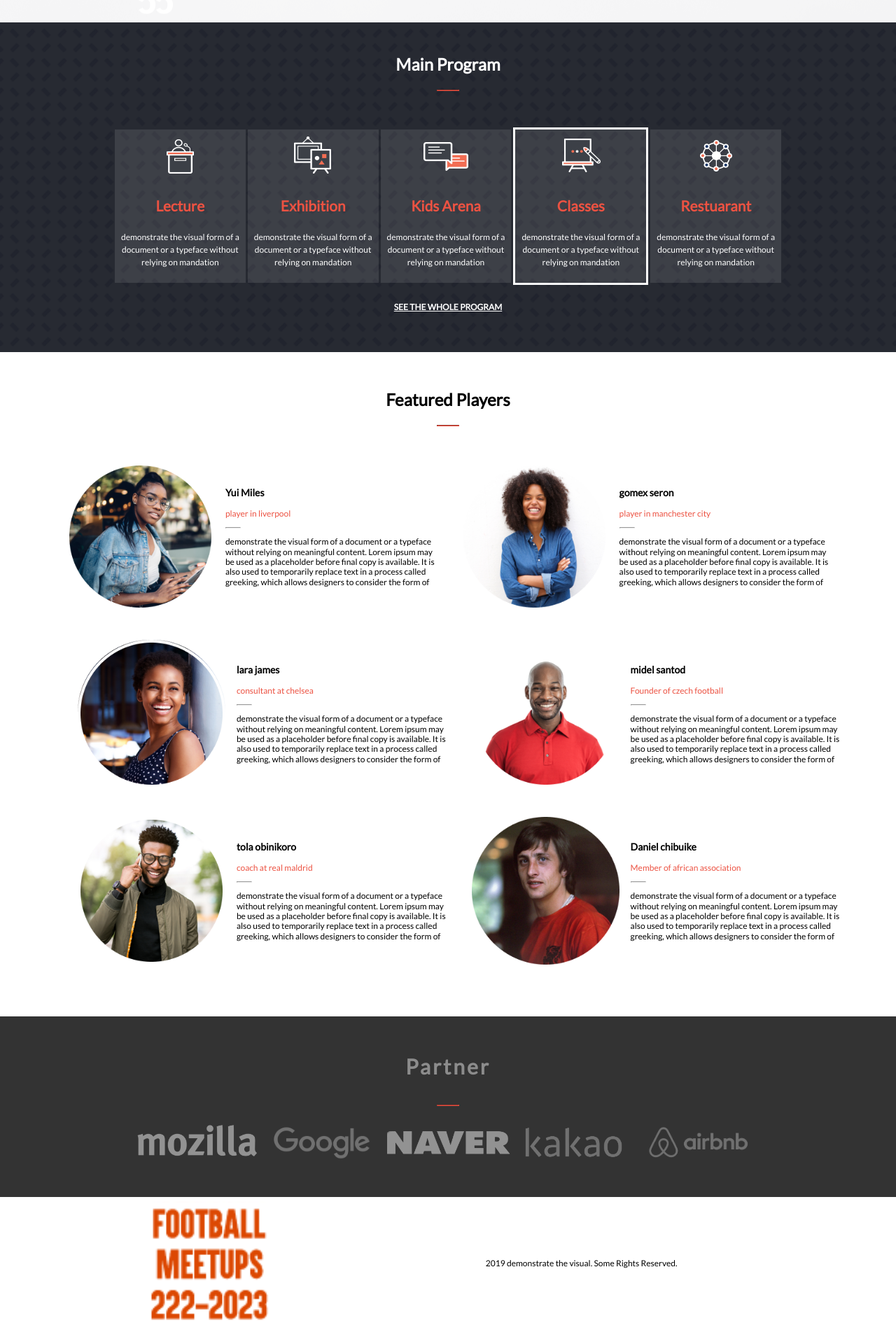
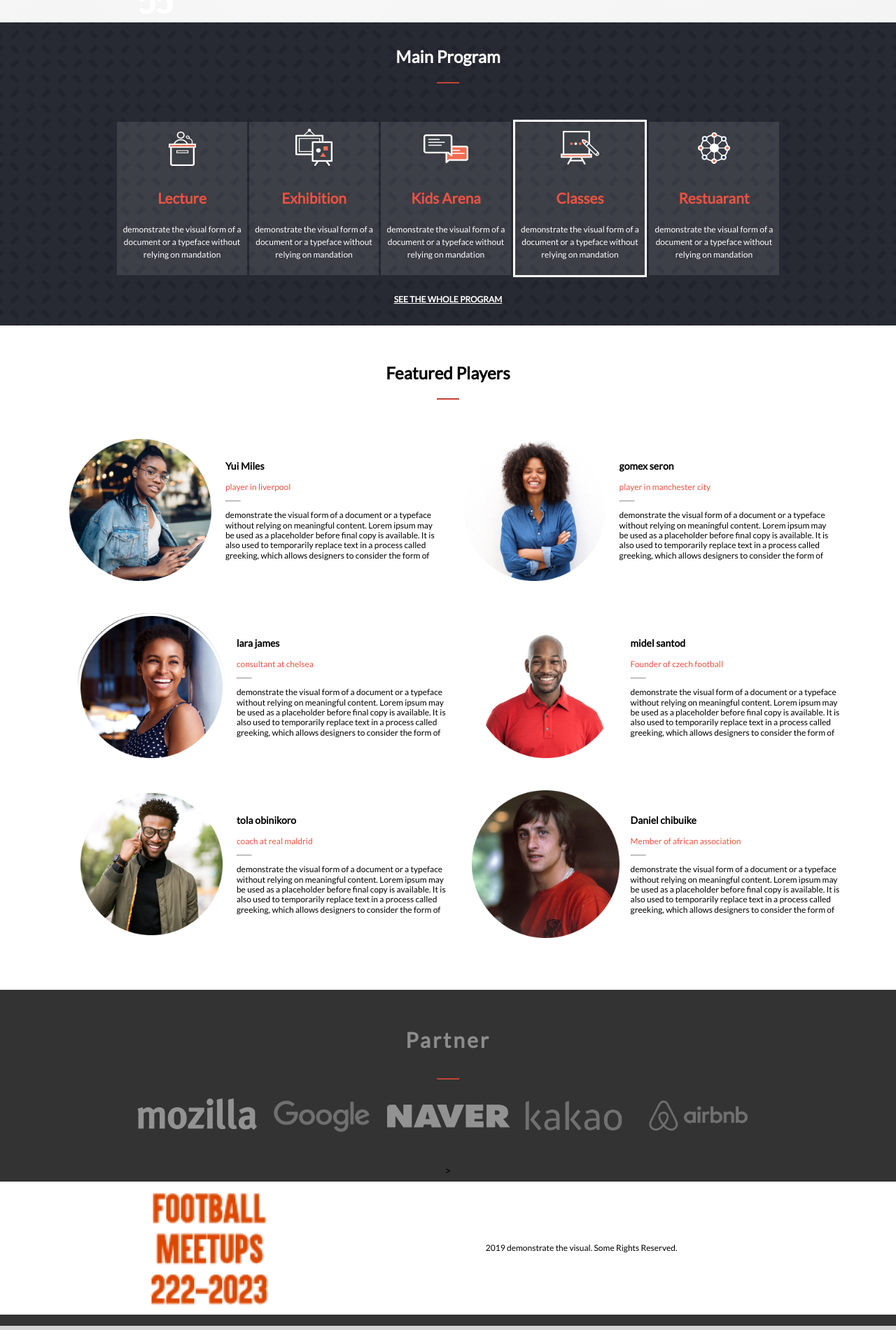
Before and after one commit to Moses-chibuike/Football-Conference, a website: page index.html in a window 1280 px wide. Shown: the part 759-2659 px from the top of the page at 70% size. Drawn offline with Linux system fonts and the light colour scheme.

Commit message:
Review Changes

```diff
--- a/index.html
+++ b/index.html
@@ -67,8 +67,8 @@
 
     </div>
     </div>
-    <div class="cover-program">
     <section id="program-major">
+      <div class="cover-program">
         <div class="program-list">
         <h2>Main Program<hr class="hr"></h2>
         <ul class="bg-program">
@@ -99,9 +99,8 @@
         <button class="join-btn"><a href="#">Register as a Chef</a></button>
         <h5 class="see-whole"><a>SEE THE WHOLE PROGRAM</a></h5>
         </div>
-
+      </div>
     </section>
-    </div>
 
     <section class="featured-speakers">
       <h2>Featured Players <hr class="hr"></h2>
@@ -115,7 +114,7 @@
 
     </main>
 
-    <div id="partner">
+    <section id="partner">
         <h2>
           Partner
         </h2>
@@ -128,7 +127,9 @@
           <li class="partner a"><img src="./images/kakao.png" alt="kakao" /></li>
           <li class="partner a"><img src="./images/airbnb.png" alt="Airbnb" /></li>
         </ul>
-      </div>
+      <section>
+
+      </section>>
       <footer id="footer">
         <img src="./images/gtco_logo.png" alt="CC Footer Logo" />
         <ul>
--- a/style.css
+++ b/style.css
@@ -156,6 +156,7 @@ h1 {
   background-repeat: repeat;
   background-position: center;
   background-color: rgb(39, 42, 50);
+  padding: 5px;
 }
 
 #program-major {
@@ -703,10 +704,8 @@ div .img-logo {
 
   #program-major {
     text-align: center;
-    padding-bottom: 2rem;
     margin: 0 auto;
     height: auto;
-    padding-top: 1rem;
   }
 
   #program-major .program-item {
```
